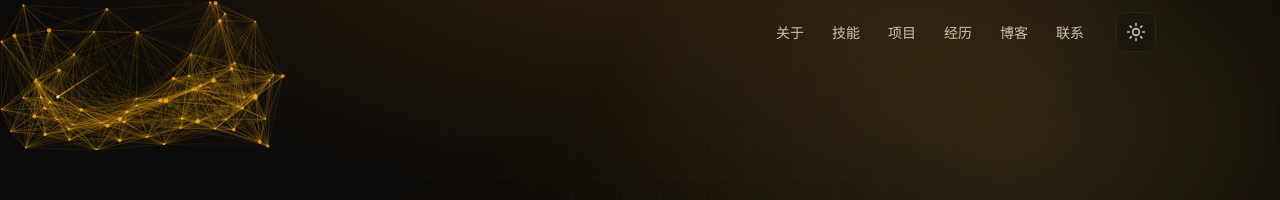
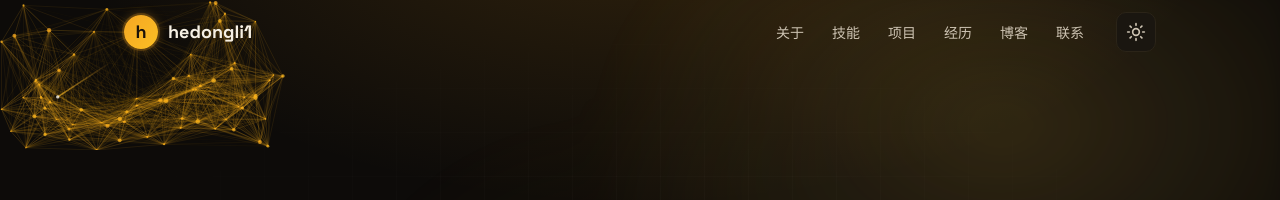
Before and after one commit to hedongli1/hedongli1.github.io, a Jekyll site: the page built from index.md, in a window 1280 px wide. Shown: the top 200 px of the page. Built offline with Jekyll 4.4.1, drawn with Linux system fonts in a browser that asks for light colours.

Commit message:
feat: 恢复并强化左上角品牌标识（金色发光圆标 h + 站点名）

```diff
--- a/_includes/header.html
+++ b/_includes/header.html
@@ -1,5 +1,10 @@
 <header class="site-header" id="site-header">
   <div class="container header-inner">
+    <a class="brand" href="{{ '/' | relative_url }}">
+      <span class="brand-mark" aria-hidden="true">h</span>
+      <span class="brand-text">{{ site.title }}</span>
+    </a>
+
     <nav class="site-nav" aria-label="主导航">
       <a class="nav-link" href="{{ '/#about' | relative_url }}">关于</a>
       <a class="nav-link" href="{{ '/#skill' | relative_url }}">技能</a>
--- a/assets/css/main.css
+++ b/assets/css/main.css
@@ -93,7 +93,7 @@ img { max-width: 100%; display: block; }
 
 .brand { display: flex; align-items: center; gap: 10px; font-family: var(--font-display); font-weight: 700; font-size: 18px; color: var(--ink); }
 .brand:hover { color: var(--ink); }
-.brand-mark { width: 32px; height: 32px; border-radius: var(--radius-ctrl); background: linear-gradient(135deg, var(--brand), var(--accent)); color: #1A120A; display: grid; place-items: center; font-size: 18px; font-weight: 700; }
+.brand-mark { width: 34px; height: 34px; border-radius: 50%; background: linear-gradient(135deg, var(--brand), var(--brand-strong)); color: #1A120A; display: grid; place-items: center; font-size: 18px; font-weight: 700; box-shadow: 0 0 12px -2px rgba(245,166,35,.6), 0 0 0 2px rgba(245,166,35,.22); }
 
 .site-nav { display: flex; align-items: center; gap: 4px; margin-left: auto; }
 .nav-link { padding: 8px 12px; border-radius: var(--radius-ctrl); color: var(--ink-2); font-size: 14px; font-weight: 500; }
```
